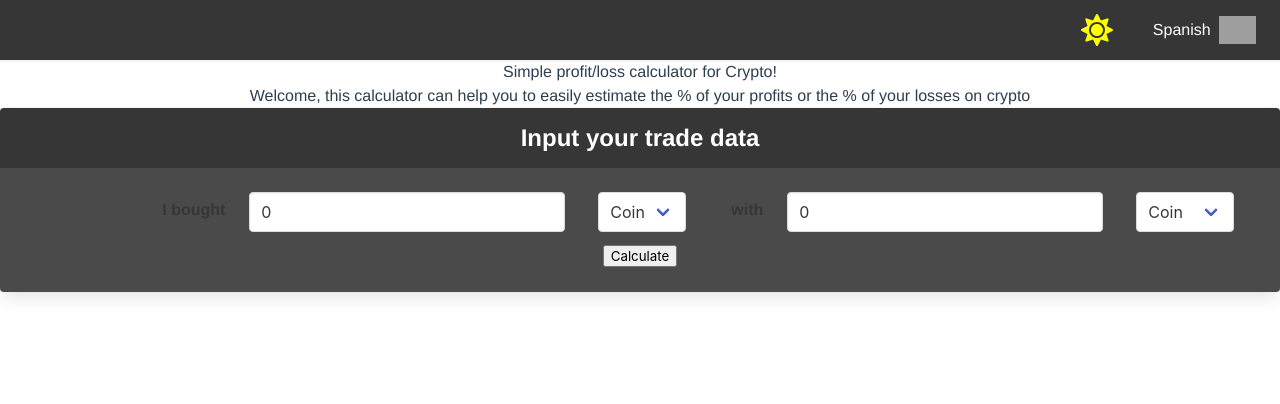
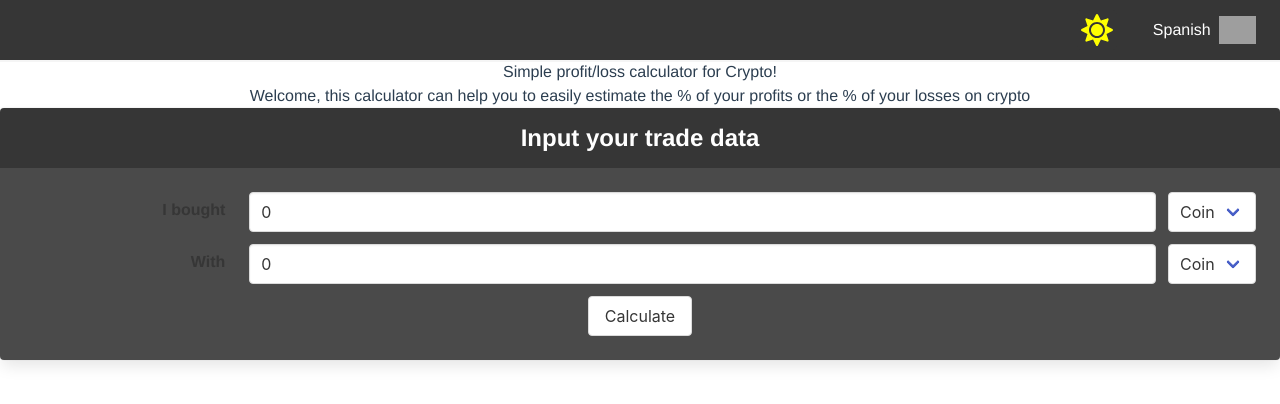
Before and after one commit to tomas95go/simple-profit-loss-calculator, a Vue app: page / in a window 1280 px wide. Shown: the top 404 px of the page. Built offline with nearby package versions, Linux system fonts and the light colour scheme; grey boxes are pictures that could not be loaded.

Commit message:
form and btn styling

```diff
--- a/src/components/DataEntry.vue
+++ b/src/components/DataEntry.vue
@@ -1,8 +1,7 @@
 <template>
-  <div>
   <div class="field is-horizontal">
     <div class="field-label is-normal">
-        <label class="label">I bought </label>
+      <label class="label">I bought</label>
     </div>
     <div class="field-body">
       <div class="field">
@@ -15,7 +14,8 @@
           />
         </p>
       </div>
-        <div class="field">
+      <div class="field is-narrow">
+        <div class="control">
           <div class="select">
             <select v-model="selectedVolatile">
               <option disabled value="">Coin</option>
@@ -29,9 +29,14 @@
             </select>
           </div>
         </div>
+      </div>
+    </div>
+  </div>
+  <div class="field is-horizontal">
     <div class="field-label is-normal">
-          <label class="label"> with </label>
+      <label class="label">With</label>
     </div>
+    <div class="field-body">
       <div class="field">
         <p class="control is-expanded">
           <input
@@ -42,7 +47,9 @@
           />
         </p>
       </div>
-        <div class="field">
+
+      <div class="field is-narrow">
+        <div class="control">
           <div class="select">
             <select v-model="selectedStable">
               <option disabled value="">Coin</option>
@@ -58,11 +65,11 @@
         </div>
       </div>
     </div>
+  </div>
   <div>
-      <button @click="submitForm" :value="buttonText">
+    <button class="button" @click="submitForm" :value="buttonText">
       {{ buttonText }}
     </button>
-    </div>
   </div>
   <ErrorList :formErrors="formErrors" :errorQuantity="errorQuantity" />
 </template>
@@ -84,7 +91,7 @@ export default {
         },
         {
           id: 2,
-          name: 'BUSD',
+          name: 'USD',
           type: 'stable',
         },
       ],
```
Lines whose indentation alone changed are shown as unchanged.
